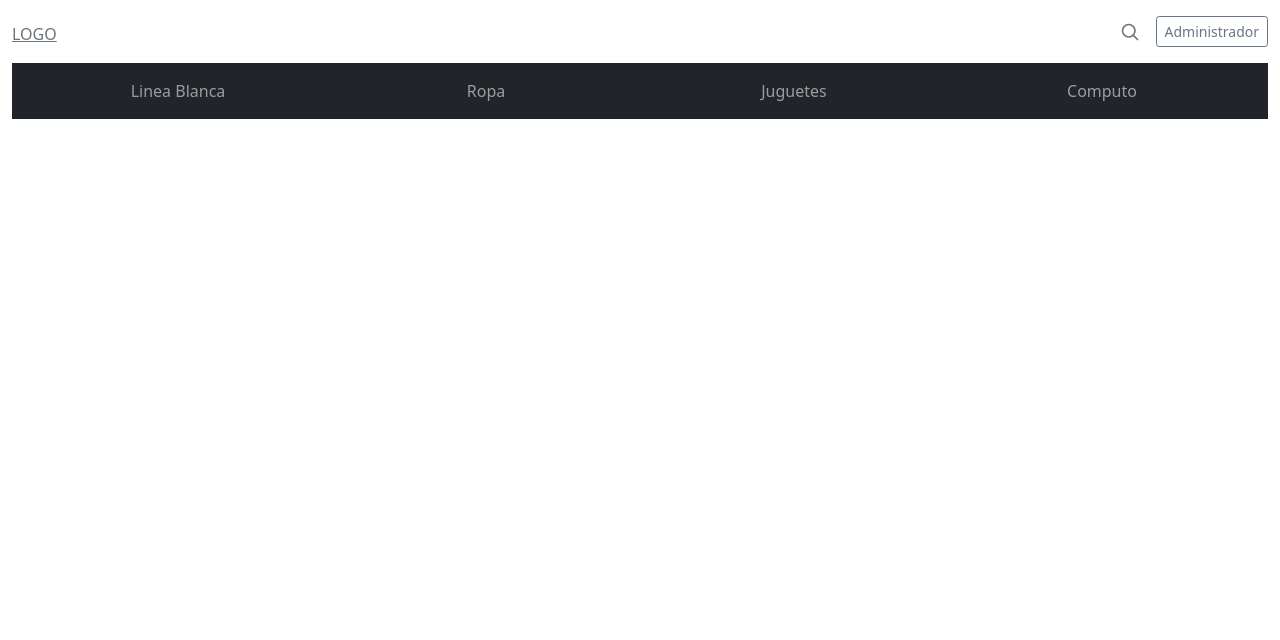
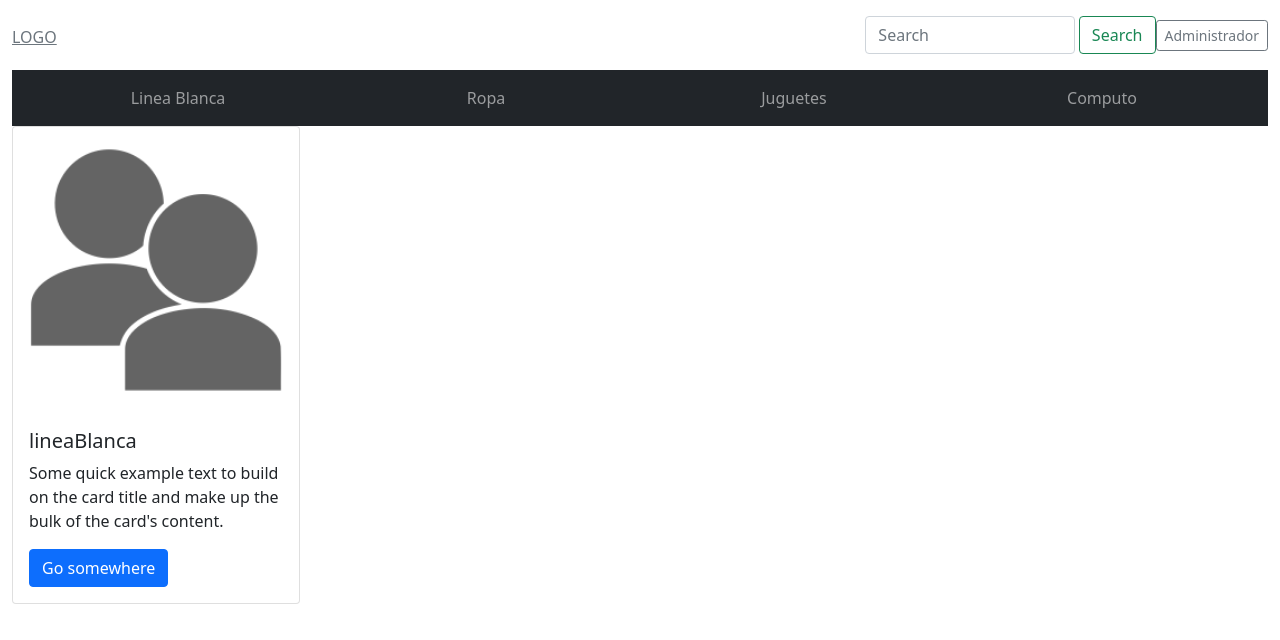
Before and after one commit to PilarFernandez1304/bsale-postulacion, a website with bundled scripts: page index.html in a window 1280 px wide. Both pictures are taken after a click on the link "Linea Blanca". Built offline with nearby package versions, Linux system fonts and the light colour scheme.

Commit message:
agregando buscador y tarjeta de productos

```diff
--- a/index.html
+++ b/index.html
@@ -21,10 +21,8 @@
   <!--nav-->
 
 
-    <div class="container d-flex flex-wrap " id="resultado">
+    <div class="container-fluid d-flex flex-wrap " id="resultado">
     </div>
-
-
 
     <script src="https://cdn.jsdelivr.net/npm/bootstrap@5.0.0-beta3/dist/js/bootstrap.bundle.min.js" integrity="sha384-JEW9xMcG8R+pH31jmWH6WWP0WintQrMb4s7ZOdauHnUtxwoG2vI5DkLtS3qm9Ekf" crossorigin="anonymous"></script>
     <script src="https://cdn.jsdelivr.net/npm/@popperjs/core@2.9.1/dist/umd/popper.min.js" integrity="sha384-SR1sx49pcuLnqZUnnPwx6FCym0wLsk5JZuNx2bPPENzswTNFaQU1RDvt3wT4gWFG" crossorigin="anonymous"></script>
--- a/view-controller/index.js
+++ b/view-controller/index.js
@@ -1,6 +1,7 @@
     import logIn from '../view/login.js'
     import navBar from '../view/nav.js'
     import {header} from '../view/header.js'
+    import {cardProduct} from '../view/card-product.js'
 
     const changeView = (hash) =>{
         if(hash==='#/' || hash === '' || hash === '#'){
@@ -14,6 +15,7 @@
 
     const viewToShow =(routers)=>{
         let router = routers.substr(2,routers.length -2)
+        let categoria = router
         const navegador = document.getElementById('navegador')
         const resultado = document.getElementById('resultado');
         const cabecera = document.getElementById('cabecera')
@@ -33,17 +35,23 @@
             case 'lineaBlanca':
                 cabecera.appendChild(header());
                 navegador.appendChild(navBar());
+                resultado.appendChild(cardProduct(categoria));
                 ;break;
 
             case 'ropa':
                 cabecera.appendChild(header());
                 navegador.appendChild(navBar());
+                resultado.appendChild(cardProduct(categoria));
                 break;
             case 'juguetes':
                 cabecera.appendChild(header());
                 navegador.appendChild(navBar());
+                resultado.appendChild(cardProduct(categoria));
                 break;
             case 'computo':
+                cabecera.appendChild(header());
+                navegador.appendChild(navBar());
+                resultado.appendChild(cardProduct(categoria));
                 break;
 
             default:
--- /dev/null
+++ b/view/card-product.js
@@ -0,0 +1,17 @@
+const cardProduct=(categoria)=>{
+    const divCardProduct=document.createElement('div')
+    divCardProduct.classList.add('card')
+    divCardProduct.style.width='18rem'
+    const viewProduct=`
+  <img src="../icon/singIng.png" class="card-img-top" alt="...">
+  <div class="card-body">
+    <h5 class="card-title">${categoria}</h5>
+    <p class="card-text">Some quick example text to build on the card title and make up the bulk of the card's content.</p>
+    <a href="#" class="btn btn-primary">Go somewhere</a>
+  </div>
+    `;
+    divCardProduct.innerHTML=viewProduct
+    return divCardProduct
+}
+
+export {cardProduct}
--- a/view/header.js
+++ b/view/header.js
@@ -1,26 +1,39 @@
-import {createInputSeach} from "./search.js";
+
 
 const header =()=>{
     const head=`
     <div class="col-4 pt-1">
     <a class="link-secondary" href="#/">LOGO</a>
   </div>
-  <div class="col-4 d-flex justify-content-end align-items-center">
-    <a class="link-secondary d-flex" href="# con" id="search" aria-label="Search">
-      <svg xmlns="http://www.w3.org/2000/svg" width="20" height="20" fill="none" stroke="currentColor" stroke-linecap="round" stroke-linejoin="round" stroke-width="2" class="mx-3" role="img" viewBox="0 0 24 24"><title>Search</title><circle cx="10.5" cy="10.5" r="7.5"/><path d="M21 21l-5.2-5.2"/></svg>
-    </a>
+  <div class="col-4 d-flex justify-content-end align-items-center"  >
+  <form class="d-flex" id="formulario">
+  <input class="form-control me-1" id="search" type="search" placeholder="Search" aria-label="Search"/>
+  <button class="btn btn-outline-success" id=btn-search type="submit">Search</button>
+</form>
     <a class="btn btn-sm btn-outline-secondary" href="#/login">Administrador</a>
   </div>
     `;
+
     const divHeader = document.createElement('div')
     divHeader.classList.add('row', 'flex-nowrap' ,'justify-content-between' ,'align-items-center')
     divHeader.innerHTML=head;
 
-    const buscador = divHeader.querySelector('#search')
-    buscador.addEventListener('click',()=>{
-       buscador.appendChild(createInputSeach())
+    const btnSearch=divHeader.querySelector('#btn-search')
+
+    btnSearch.addEventListener('click',(e)=>{
+      e.preventDefault()
+
+      const buscador = divHeader.querySelector('#search').value;
+
+
+      console.log(buscador)
     })
-    return divHeader;
+
+
+
+
+
+ return divHeader;
 
 }
 
```
